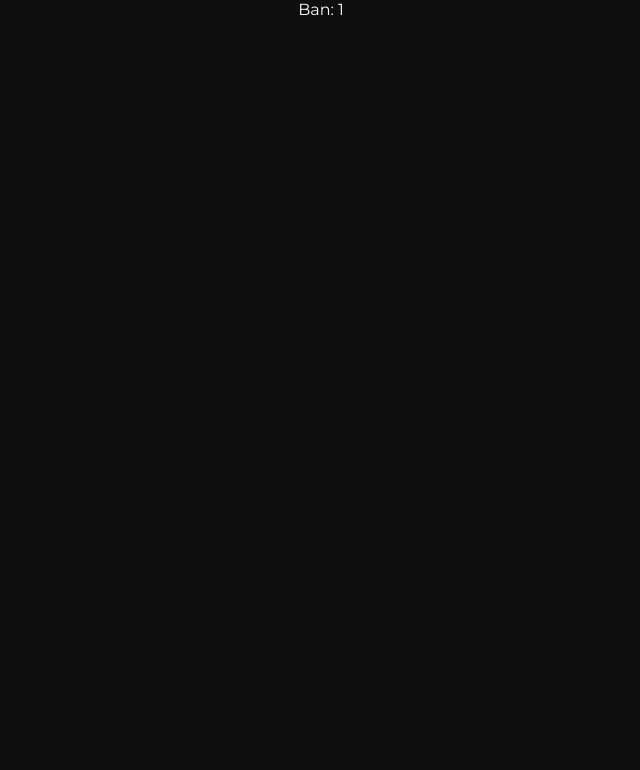
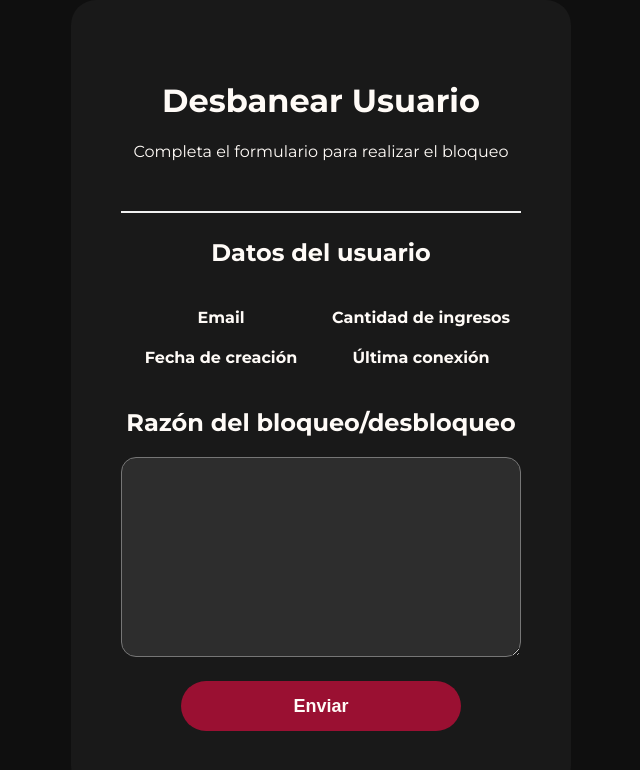
Before and after one commit to julian4132/reactWebpage, a React (Create React App) app: page /ban/1 in a window 1280 px wide. Shown: the top 770 px of the page, without its empty margins (319-959 px from the left). Built offline with nearby package versions, Linux system fonts and the light colour scheme; no server answers.

Commit message:
Ban functionality added

```diff
--- a/src/components/Ban.jsx
+++ b/src/components/Ban.jsx
@@ -1,9 +1,43 @@
 import React from 'react'
+import '../styles/admin.css'
 
 export default function Ban(props) {
-    console.log(props);
-    const userEmail = props.userEmail;
+    //console.log(props);
+    const user = props.userData;
   return (
-    <div>Ban: {userEmail}</div>
+    <div className="box">
+    <form>
+        <div className="container">
+            <h1>{user.baneado=="0"? 'Banear Usuario' : 'Desbanear Usuario'}</h1>
+
+            <p>Completa el formulario para realizar el bloqueo</p>
+            <hr className="adminHr"/>
+
+            <h2>Datos del usuario</h2>
+            <div className="flex">
+                <div>
+                    <h4>Email</h4>
+                    <p id="correo" name="correo">{user.correo}</p>
+                    <h4>Fecha de creación</h4>
+                    <p>{user.cuando}</p>
+
+                </div>
+                <div>
+                    <h4>Cantidad de ingresos</h4>
+                    <p>{user.logins}</p>
+                    <h4>Última conexión</h4>
+                    <p>{user.lastlogin}</p>
+                </div>
+            </div>
+            <h2>Razón del bloqueo/desbloqueo</h2>
+                <textarea id="razon" name="razon" className="adminTextarea"></textarea>
+
+                <div className="flex">
+                    <button id="submit" type="submit" style={{width: "70%"}} className="adminButton">Enviar</button>
+                </div>
+
+        </div>
+      </form>
+  </div>
   )
 }
--- a/src/views/BanView.js
+++ b/src/views/BanView.js
@@ -1,10 +1,40 @@
-import React from 'react'
+import { React, useState, useEffect } from 'react'
 import { useParams } from 'react-router-dom'
 import Ban from '../components/Ban'
+import $ from 'jquery'
+
 
 export default function BanView() {
-    const userEmail = useParams().userEmail;
+
+  const params = useParams();
+
+  const [userData, setUserData] = useState({'user_name': "asd"});
+
+    useEffect(() => {
+        $.ajax({
+            type: "POST",
+            url: "http://localhost:80/sitioReact/backend/admin/getData.php",
+            data:{
+              email: params.userEmail
+            },
+            xhrFields: {
+                withCredentials: true
+            },
+            success(data) {
+                setUserData(JSON.parse(data));
+                //setUserData(JSON.parse(data));
+                /*setUserData(userData => ({
+                    ...userData,
+                    ...data
+                }));*/
+                //console.log(userData.user_name);
+                console.log(data);
+                //console.log(JSON.parse(data));
+            },
+        });
+      }, []);
+
   return (
-    <Ban userEmail={userEmail}></Ban>
+    <Ban userData={userData}></Ban>
   )
 }
```
Also changed, not shown: 2 other files (tests, documents, lock files or other folders).
